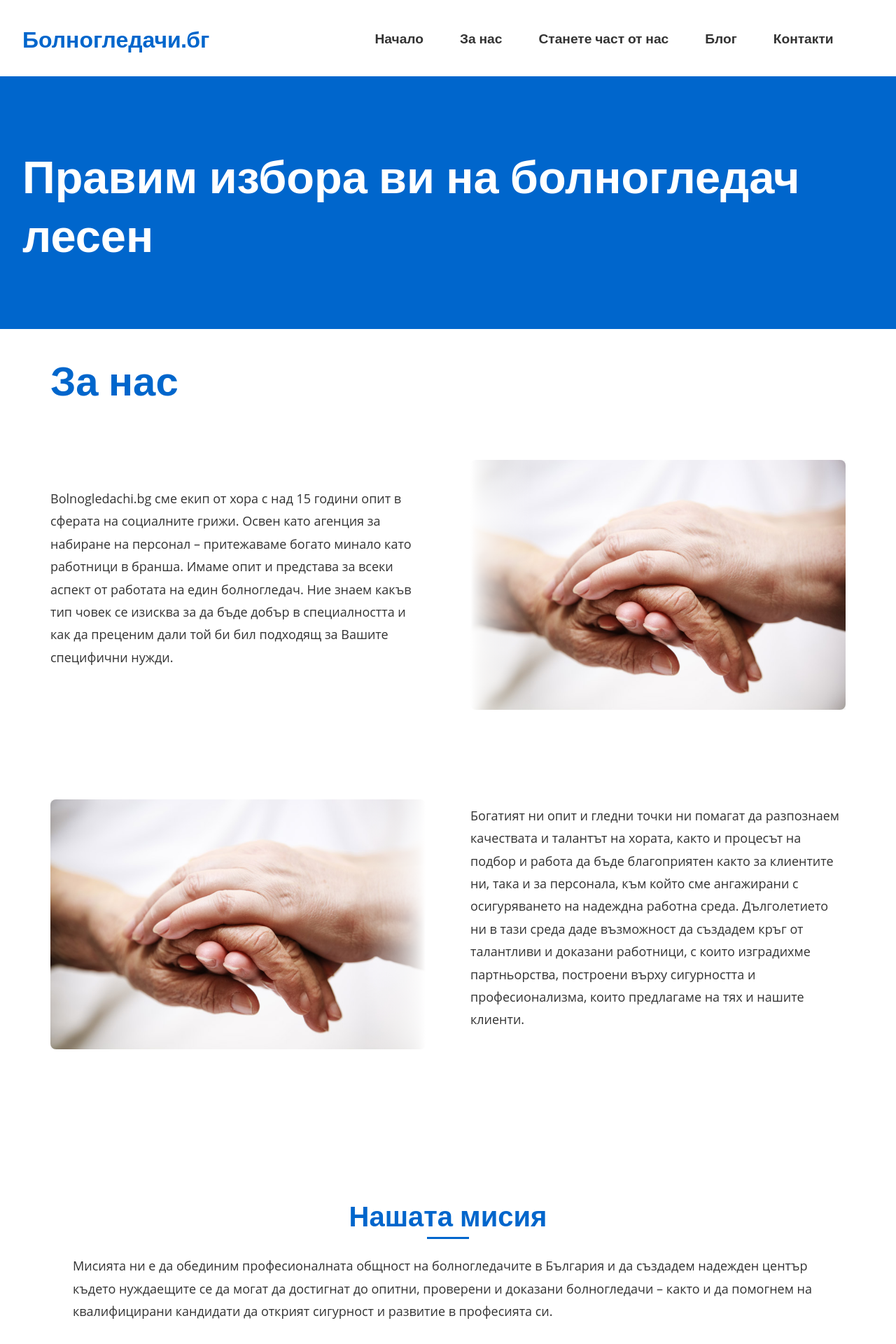
After one commit to Koshoff/Bolnogledachi.bg, a Django app: template bolnogledachi_bg/templates/core/abоut_us1.html in a window 1280 px wide. The commit adds this page. Shown: the top 1920 px of the page at 70% size. Run offline with Django 5.2, Linux system fonts and the light colour scheme; the template is opened without the code that fills it, so the values that code supplies are empty.

Commit message:
Back-End Update

```diff
--- /dev/null
+++ b/bolnogledachi_bg/templates/core/abоut_us1.html
@@ -0,0 +1,177 @@
+<!DOCTYPE html>
+<html lang="en">
+<head>
+    <meta charset="UTF-8">
+    <meta name="viewport" content="width=device-width, initial-scale=1.0">
+    <title>За нас | Болногледачи.бг</title>
+    <link rel="stylesheet" href="/css/base.css">
+    <link rel="stylesheet" href="/css/about_us.css">
+    <link rel="stylesheet" href="/css/footer.css">
+    <link rel="stylesheet" href="/css/responsive.css">
+    <link rel="stylesheet" href="https://cdnjs.cloudflare.com/ajax/libs/font-awesome/6.0.0/css/all.min.css">
+</head>
+
+<style>
+
+</style>
+<body>
+    <header class="header">
+        <a href="home.html" class="logo-text">Болногледачи.бг</a> <!--Създаване на фрагмент , за да избегнем повтарянето на код-->
+
+        <button class="burger" aria-label="Toggle menu">
+        <span></span>
+        <span></span>
+        <span></span>
+
+        </button>
+        <nav class="nav-container">
+            <a href="home.html" class="nav-link">
+                <span></span><span></span><span></span><span></span>
+                Начало
+            </a>
+            <a href="about_us.html" class="nav-link">
+                <span></span><span></span><span></span><span></span>
+                За нас
+            </a>
+            <a href="caretaker_recruitment.html" class="nav-link">
+                <span></span><span></span><span></span><span></span>
+                Станете част от нас
+            </a>
+            <a href="blog.html" class="nav-link">
+                <span></span><span></span><span></span><span></span>
+                Блог
+            </a>
+            <a href="contact_form.html" class="nav-link">
+                <span></span><span></span><span></span><span></span>
+                Контакти
+            </a>
+        </nav>
+    </header>
+
+<main>
+    <section class="about-hero">
+        <h1>Правим избора ви на болногледач лесен</h1>
+    </section>
+
+    <section class="about-us">
+    <div class="content-wrapper">
+        <h2 class="section-title">За нас</h2>
+
+        <!-- First paragraph - text right, image left -->
+        <div class="about-grid normal">
+
+            <div class="about-text">
+                <p>Bolnogledachi.bg сме екип от хора с над 15 години опит в сферата на социалните грижи. Освен като агенция за набиране на персонал – притежаваме богато минало като работници в бранша. Имаме опит и представа за всеки аспект от работата на един болногледач. Ние знаем какъв тип човек се изисква за да бъде добър в специалността и как да преценим дали той би бил подходящ за Вашите специфични нужди.</p>
+            </div>
+            <div class="about-image">
+                <img src="/css/images/caring_hands.jpg" alt="Екип от болногледачи">
+            </div>
+        </div>
+
+        <!-- Second paragraph - text left, image right -->
+        <div class="about-grid reverse">
+            <div class="about-image">
+                <img src="/css/images/caring_hands.jpg" alt="Професионална грижа">
+            </div>
+            <div class="about-text reverse">
+                <p>Богатият ни опит и гледни точки ни помагат да разпознаем качествата и талантът на хората, както и процесът на подбор и работа да бъде благоприятен както за клиентите ни, така и за персонала, към който сме ангажирани с осигуряването на надеждна работна среда. Дълголетието ни в тази среда даде възможност да създадем кръг от талантливи и доказани работници, с които изградихме партньорства, построени върху сигурността и професионализма, които предлагаме на тях и нашите клиенти.</p>
+            </div>
+
+        </div>
+    </div>
+</section>
+
+    <section class="mission">
+        <div class="content-wrapper">
+            <div class="mission-content">
+                <h2>Нашата мисия</h2>
+                <p>Мисията ни е да обединим професионалната общност на болногледачите в България и да създадем надежден център където нуждаещите се да могат да достигнат до опитни, проверени и доказани болногледачи – както и да помогнем на квалифицирани кандидати да открият сигурност и развитие в професията си.</p>
+            </div>
+        </div>
+    </section>
+
+    <section class="why-us">
+        <div class="content-wrapper">
+            <h2>Защо ние</h2>
+            <div class="why-us-content">
+                <p>Наемането на правилния болногледач е деликатно и важно решение. То засяга не само здравето и комфорта на болния, но и емоционалното и финансово състояние на семейството. Ние гарантираме сигурността на инвестицията ви в това Вашият близък да попадне в ръцете на правилният човек – човек, който ще му осигури подкрепа, спокойствие и грижа.</p>
+                <p>При нас ще откриете бърз и лесен процес на откриването на подходящият болногледач. Спрямо вашите нужди и изисквания, ние ще ви предложим проверен и доказан кандидат, с който можете да проведете среща/интервю в посочено от Вас време и адрес. След провеждането на срещата, ако прецените, че кандидатът не отговаря на вашите очаквания, ние ще ви предложим алтернативен кандидат, без да се налага да заплащате допълнителни такси. Възможността за безплатна смяна на персонал важи и за срок от 1 месец след като болногледачът е постъпил на работа.</p>
+                <a href="/documents/sample-contract.pdf" class="contract-link">
+                    <i class="fas fa-file-pdf"></i>
+                    Изтеглете примерен договор
+                </a>
+            </div>
+        </div>
+    </section>
+</main>
+
+<footer class="footer">
+    <div class="footer-content">
+        <div class="footer-section">
+            <h4>За Нас</h4>
+            <ul>
+                <li><a href="about_us.html">Нашата История</a></li>
+                <li><a href="about_us.html#mission">Мисия и Ценности</a></li>
+                <li><a href="blog.html">Блог</a></li>
+            </ul>
+        </div>
+
+        <div class="footer-section">
+            <h4>Услуги</h4>
+            <ul>
+                <li><a href="#services">Лична Грижа</a></li>
+                <li><a href="#services">Придружаване</a></li>
+                <li><a href="#services">Специализирана Грижа</a></li>
+            </ul>
+        </div>
+
+        <div class="footer-section">
+            <h4>Контакти</h4>
+            <ul>
+                <li>Тел: +359 888 123 456</li>
+                <li>Email: info@bolnogledachi.bg</li>
+                <li>София, България</li>
+            </ul>
+        </div>
+
+        <div class="footer-section">
+            <h4>Последвайте ни</h4>
+            <div class="social-links">
+                <a href="#" aria-label="Facebook"><i class="fab fa-facebook"></i></a>
+                <a href="#" aria-label="Instagram"><i class="fab fa-instagram"></i></a>
+                <a href="#" aria-label="LinkedIn"><i class="fab fa-linkedin"></i></a>
+            </div>
+        </div>
+    </div>
+
+    <div class="footer-bottom">
+        <p>&copy; 2025 Болногледачи.бг. Всички права запазени.</p>
+    </div>
+</footer>
+</body>
+
+<script>
+document.addEventListener('DOMContentLoaded', () => {
+    const navLinks = document.querySelectorAll('.nav-link');
+    const currentPath = window.location.pathname.split("/").pop();
+
+    navLinks.forEach(link => {
+        const linkPath = link.getAttribute('href');
+        if (linkPath === currentPath) {
+            link.classList.add('active'); // рамките остават видими
+        }
+    });
+});
+
+</script>
+
+<script>
+    const burger = document.querySelector(".burger");
+    const nav = document.querySelector(".nav-container");
+
+    burger.addEventListener("click", () => {
+        nav.classList.toggle("active");
+        burger.classList.toggle("open");
+    });
+</script>
+</html>
```
Also changed, not shown: bolnogledachi_bg/templates/core/about_us.html (+12 -97 lines), bolnogledachi_bg/templates/core/home.html (+14 -11 lines), bolnogledachi_bg/templates/fragments/header.html (+30 -8 lines).
